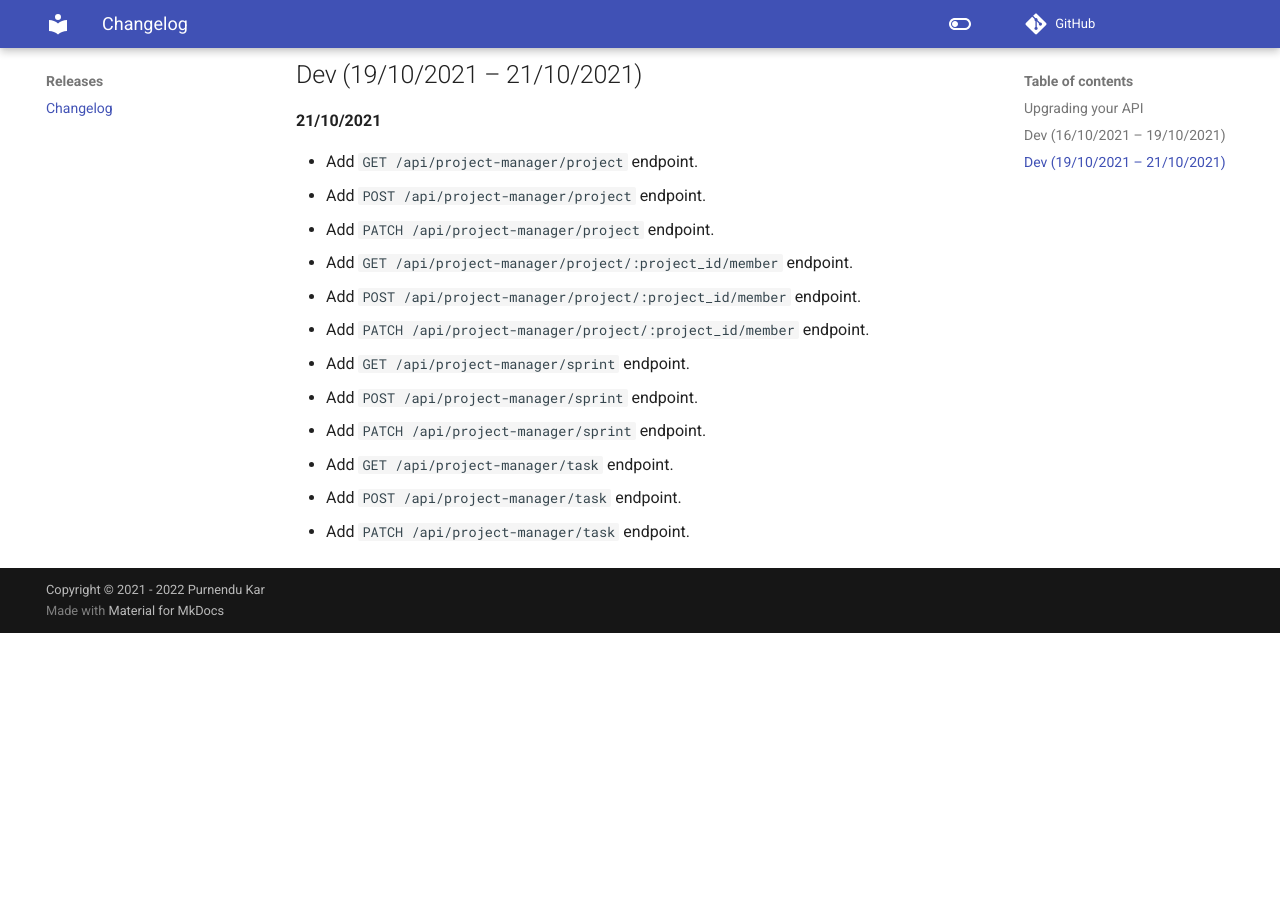
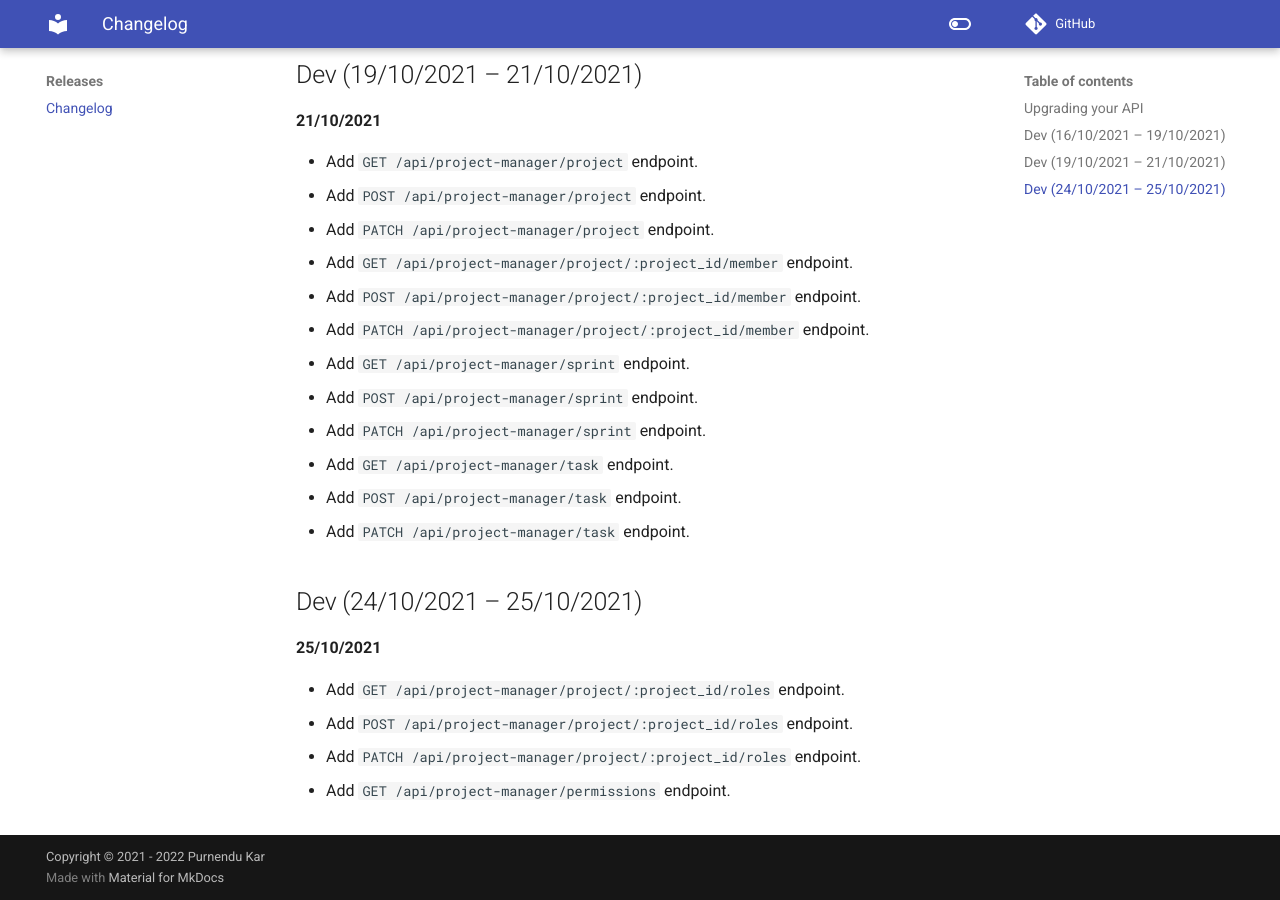
Before and after one commit to purnendukar/BeeHive-backend, an MkDocs documentation site: the page built from docs/releases.md, in a window 1280 px wide and 900 px high, scrolled down 614 px. Built offline with MkDocs 1.6.1 and Material for MkDocs 9.7.7, drawn with Linux system fonts in a browser that asks for light colours; comment, search, counter and statistics services are not loaded; before the commit the page ends 1247 px from its top, so only the background shows below that.

Commit message:
feat: changelog

```diff
--- a/docs/releases.md
+++ b/docs/releases.md
@@ -34,3 +34,13 @@
 - Add `GET /api/project-manager/task` endpoint.
 - Add `POST /api/project-manager/task` endpoint.
 - Add `PATCH /api/project-manager/task` endpoint.
+
+## Dev (24/10/2021 -- 25/10/2021)
+
+**25/10/2021**
+
+- Add `GET /api/project-manager/project/:project_id/roles` endpoint.
+- Add `POST /api/project-manager/project/:project_id/roles` endpoint.
+- Add `PATCH /api/project-manager/project/:project_id/roles` endpoint.
+
+- Add `GET /api/project-manager/permissions` endpoint.
```
